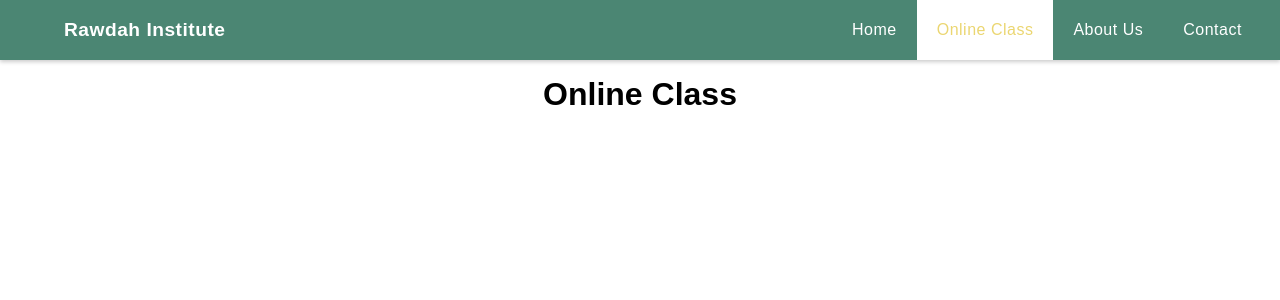
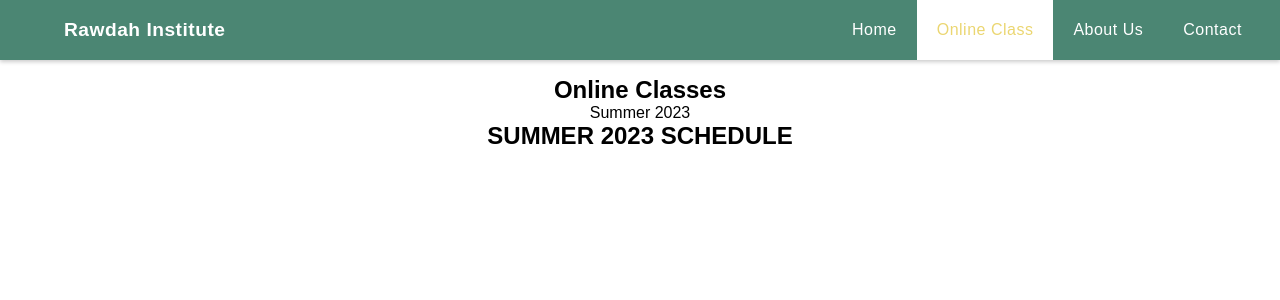
Before and after one commit to tahmid198/Rawdah_Institute, a React (Create React App) app: page /OnlineClass in a window 1280 px wide. Shown: the top 300 px of the page. Built offline with nearby package versions, Linux system fonts and the light colour scheme.

Commit message:
online class page inital layout

```diff
--- a/src/components/online-class.js
+++ b/src/components/online-class.js
@@ -1,3 +1,22 @@
+import React from 'react';
+import  './css/online-class.css';
+
 export default function OnlineClass(){
-    return <h1>Online Class</h1>
+    return (
+        <section >
+            <div className='title'>
+                <div className='title-info'>
+                    <h1>Online Classes</h1>
+                        <p>Summer 2023</p>
+                </div>
+            </div>
+
+            <div className='schedule'>
+                <div className='schedule-info'>
+                    <h1>SUMMER 2023 SCHEDULE</h1>
+                </div>
+            </div>
+        </section>
+
+    )
 }
```
